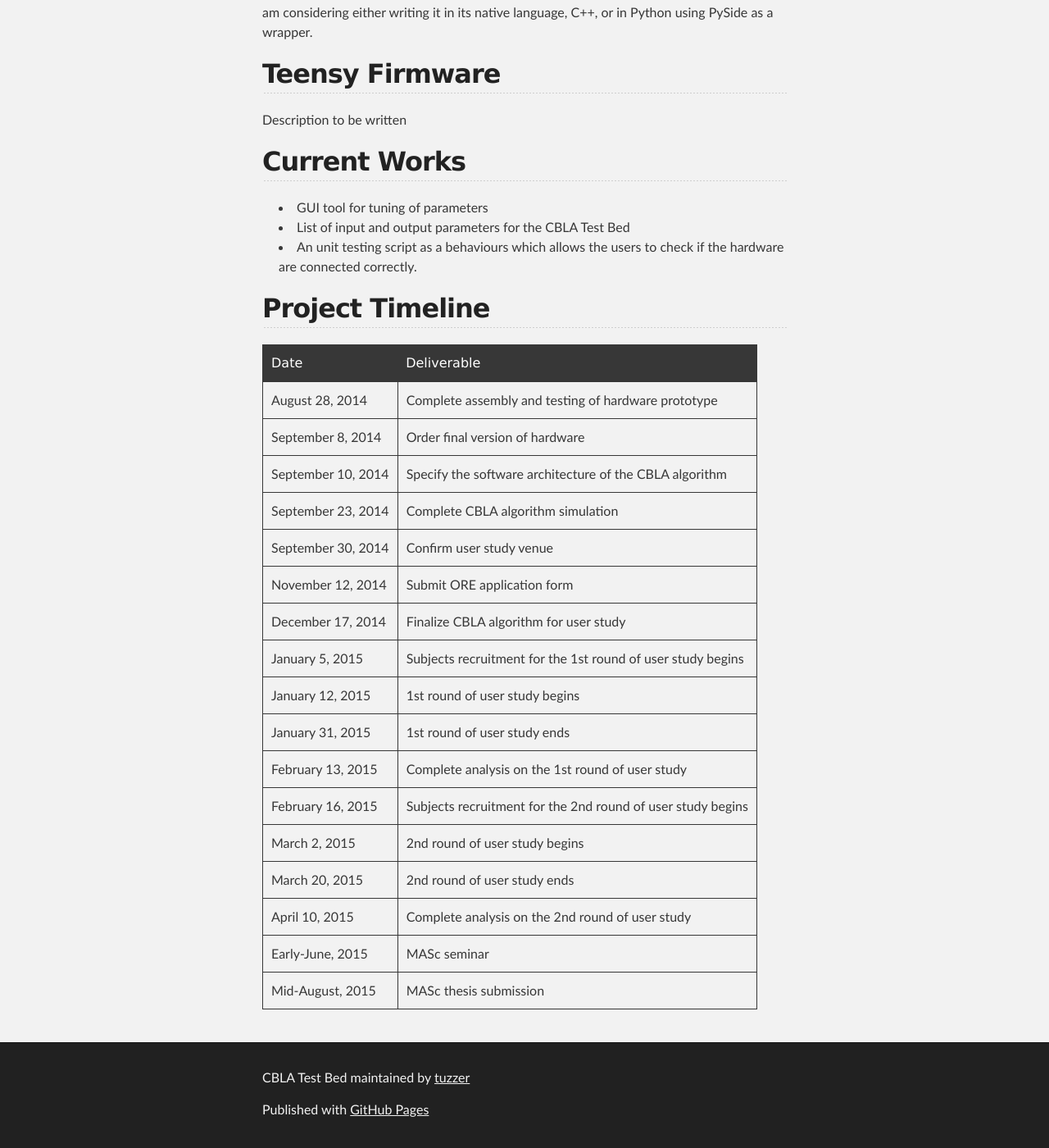
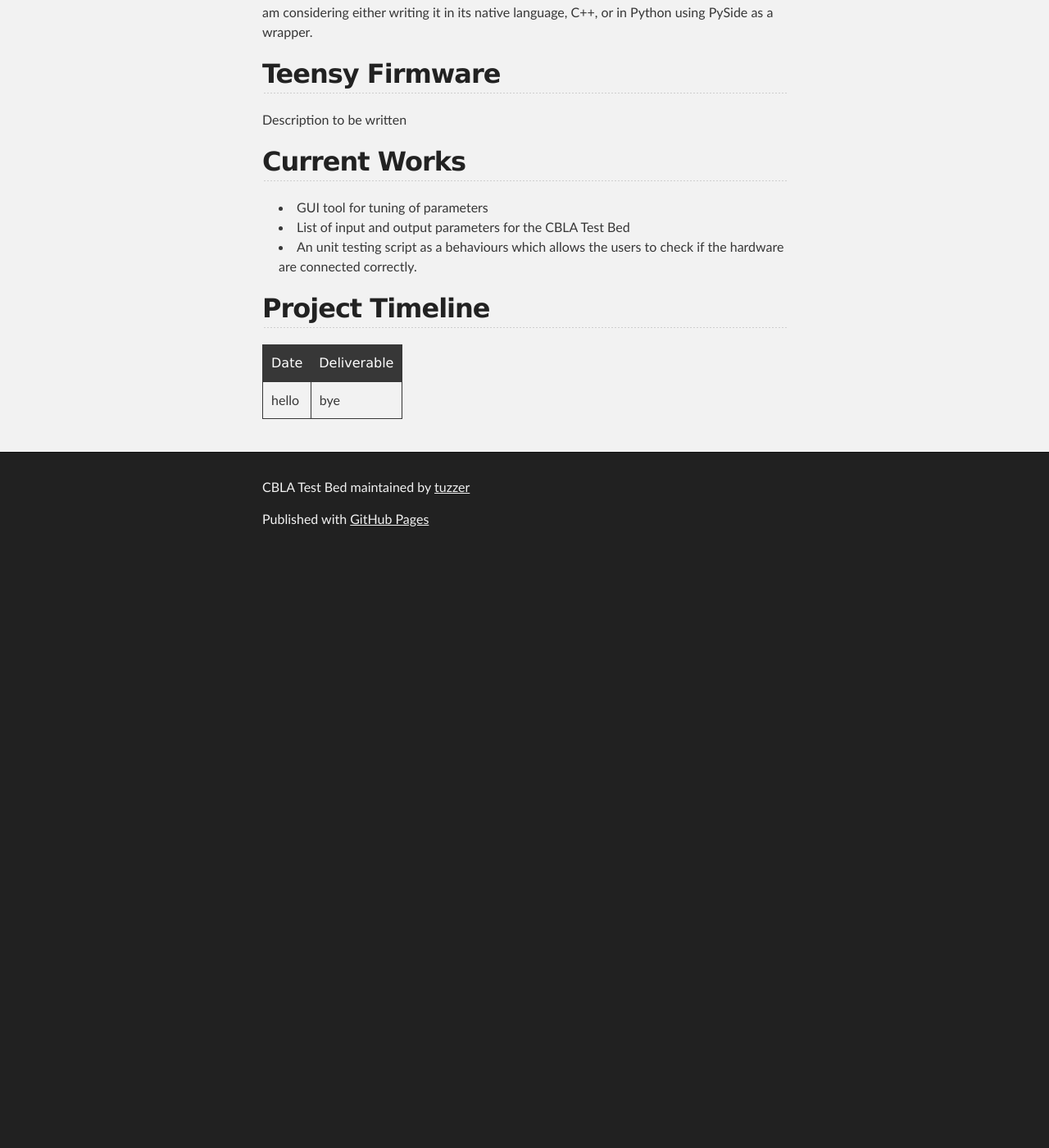
Before and after one commit to MattChanTK/Hylozoic-Series-3, a Jekyll site: the page built from index.md, in a window 1280 px wide and 1400 px high, scrolled down 3797 px. Shown: the whole window at 82% size. Built offline with Jekyll 4.4.1, drawn with Linux system fonts in a browser that asks for light colours; Markdown is read by kramdown in place of the engine named in the settings; after the commit the page ends 4477 px from its top, so only the background shows below that.

Commit message:
trying out the simplest form of table

```diff
--- a/index.md
+++ b/index.md
@@ -96,20 +96,4 @@
 
 Date					| Deliverable
 ----------------------- | -------------
-August 28, 2014			| Complete assembly and testing of hardware prototype
-September 8, 2014		| Order final version of hardware
-September 10, 2014		| Specify the software architecture of the CBLA algorithm
-September 23, 2014		| Complete CBLA algorithm simulation
-September 30, 2014		| Confirm user study venue
-November 12, 2014		| Submit ORE application form
-December 17, 2014		| Finalize CBLA algorithm for user study
-January 5, 2015			| Subjects recruitment for the 1st round of user study begins
-January	12, 2015		| 1st round of user study begins
-January 31, 2015		| 1st round of user study ends
-February 13, 2015		| Complete analysis on the 1st round of user study
-February 16, 2015		| Subjects recruitment for the 2nd round of user study begins
-March 2, 2015			| 2nd round of user study begins
-March 20, 2015			| 2nd round of user study ends
-April 10, 2015			| Complete analysis on the 2nd round of user study
-Early-June, 2015		| MASc seminar
-Mid-August, 2015		| MASc thesis submission
+hello					| bye
```
